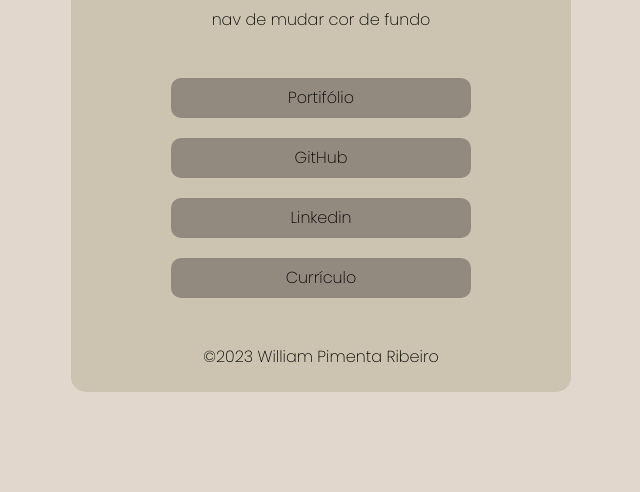
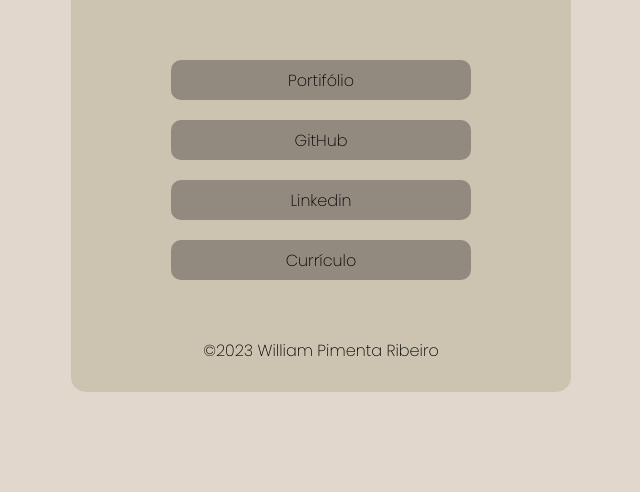
Before and after one commit to WilliamRibeiR0/devLink, a plain HTML site: page index.html in a window 1280 px wide. Shown: the part 308-800 px from the top of the page, without its empty margins (319-959 px from the left). Drawn offline with Linux system fonts and the light colour scheme.

Commit message:
retirada de div

```diff
--- a/index.html
+++ b/index.html
@@ -17,7 +17,6 @@
                     style="border-radius: 100%"
                 />
                 <span>@willmn</span>
-                <div>nav de mudar cor de fundo</div>
             </header>
             <main>
                 <a
```
